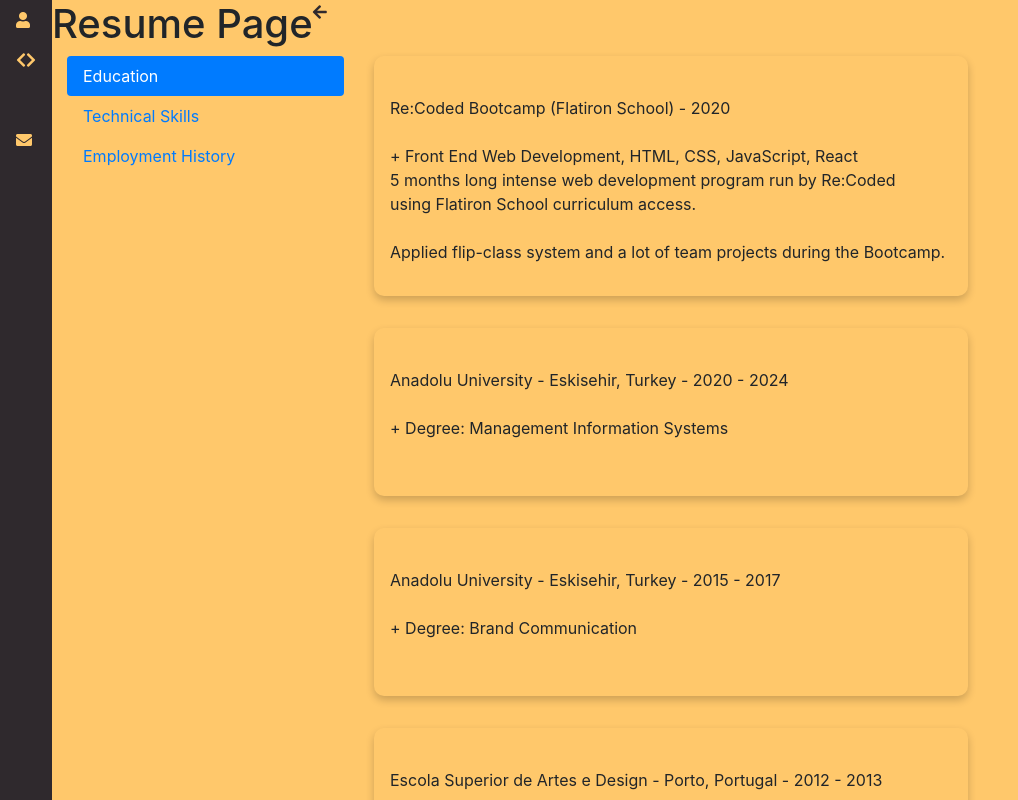
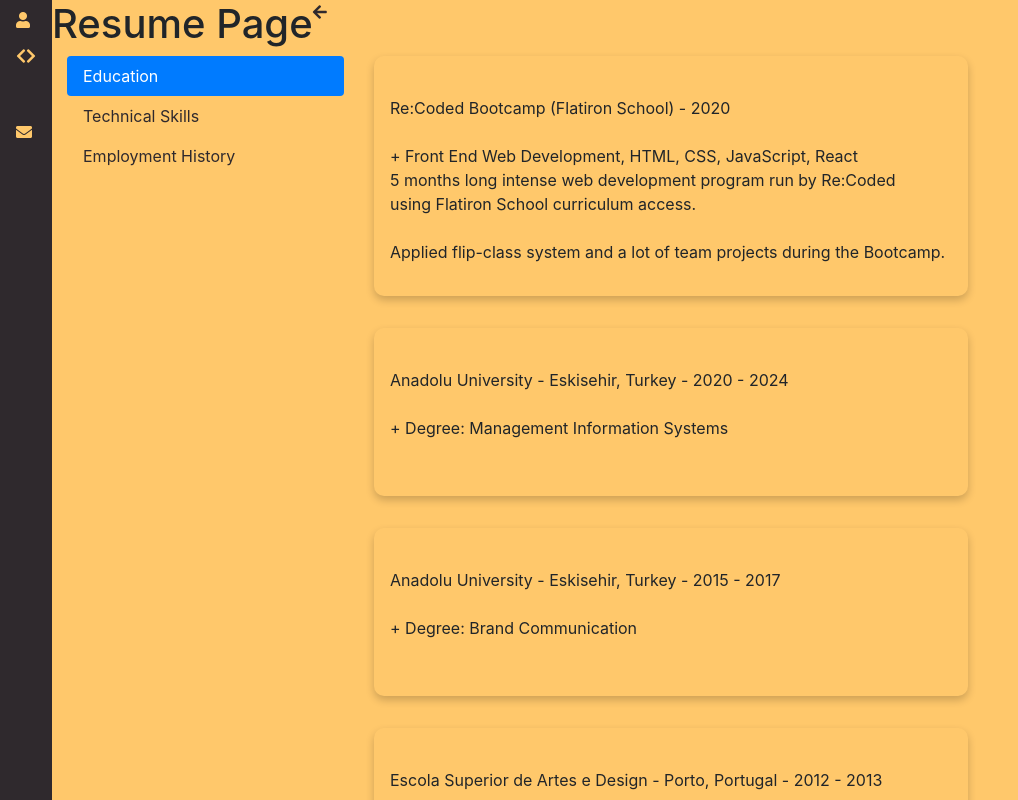
Before and after one commit to duzluk/bsurmen, a React (Create React App) app: page /resume in a window 1280 px wide. Shown: the top 800 px of the page, without its empty margins (0-1018 px from the left). Built offline with nearby package versions, Linux system fonts and the light colour scheme; some icons are missing.

Commit message:
Added ext to navbar

```diff
--- a/src/components/Home/index.jsx
+++ b/src/components/Home/index.jsx
@@ -61,7 +61,7 @@ class Home extends React.Component {
                 </a>
               </div>
             </Col>
-            <Col lg={6} xs={11}>
+            <Col md={6} xs={11}>
               <Working />
             </Col>
           </Row>
--- a/src/components/common/navBar.jsx
+++ b/src/components/common/navBar.jsx
@@ -3,16 +3,34 @@ import { Nav } from "react-bootstrap";
 import { Link } from "react-router-dom";
 import "./style.css";
 
-const navBar = () => {
+class Navbar extends React.Component {
+  state = { width: 1080, height: 0 };
+
+  updateDimensions = () => {
+    this.setState({ width: window.innerWidth, height: window.innerHeight });
+  };
+  componentDidMount() {
+    window.addEventListener("resize", this.updateDimensions);
+  }
+  componentWillUnmount() {
+    window.removeEventListener("resize", this.updateDimensions);
+  }
+
+  render() {
+    const classNav =
+      this.state.width > 769
+        ? "flex-column navBarLeft navBarLeftAlign"
+        : "justify-content-center navBarTop";
     return (
-    <Nav defaultActiveKey="/" className="flex-column navBarLeft">
+
+        <Nav defaultActiveKey="/" className={classNav}>
           <Nav.Link>
             <Link to="/about">
               <i className="fas fa-user"></i>
             </Link>
           </Nav.Link>
           <Nav.Link>
-        <Link to="/portfolio">
+            <Link to="/portfolio" className="navBarTop">
               <i className="fas fa-chevron-left"></i>
               <i className="fas fa-chevron-right"></i>
             </Link>
@@ -29,7 +47,9 @@ const navBar = () => {
             </Link>
           </Nav.Link>
         </Nav>
+
     );
-};
+  }
+}
 
-export default navBar;
+export default Navbar;
--- a/src/components/common/style.css
+++ b/src/components/common/style.css
@@ -1,11 +1,18 @@
-.navBarLeft, .navBarLeft i {
+.navBarLeft,
+.navBarLeft i {
   background: #2f292d;
   color: #ffc86b;
 }
 
-.navBarLeft {
-  height: 100vh;
+.navBarTop,
+.navBarTop i {
+  display: flex;
+  background: #2f292d;
+  color: #ffc86b;
+  overflow: auto;
+  width: 100%;
 }
+
 
 i {
   color: #2f292d;
@@ -76,7 +83,7 @@ i {
   height: 100%;
   width: 100%;
   opacity: 0;
-  transition: .5s ease;
+  transition: 0.5s ease;
   background-color: #ffc86b;
 }
 
@@ -95,7 +102,7 @@ i {
   top: 50%;
   left: 50%;
   margin-right: -50%;
-  transform: translate(-50%, -50%)
+  transform: translate(-50%, -50%);
 }
 
 .imgOverlayEdu {
@@ -105,7 +112,17 @@ i {
   top: 50%;
   left: 50%;
   margin-right: -50%;
-  transform: translate(-50%, -50%)
+  transform: translate(-50%, -50%);
+}
+
+.resume a,
+.resume a:focus,
+.resume a:hover {
+  color: #2f292d;
+}
+
+.resume a:hover {
+  color: gray;
 }
 
 .new-line {
--- a/src/components/common/tabs.jsx
+++ b/src/components/common/tabs.jsx
@@ -12,8 +12,8 @@ const Tabs = ({
   return (
     <Tab.Container id="left-tabs-example" defaultActiveKey="first">
       <Row>
-        <Col sm={3}>
-          <Nav variant="pills" className="flex-column">
+        <Col sm={12} md={3}>
+          <Nav variant="pills" className="flex-column resume" >
             <Nav.Item>
               <Nav.Link eventKey="first">{tabName1}</Nav.Link>
             </Nav.Item>
@@ -25,7 +25,7 @@ const Tabs = ({
             </Nav.Item>
           </Nav>
         </Col>
-        <Col sm={9}>
+        <Col sm={12} md={9}>
           <Tab.Content>
             <Tab.Pane eventKey="first">{content1}</Tab.Pane>
             <Tab.Pane eventKey="second">{content2}</Tab.Pane>
--- a/src/index.css
+++ b/src/index.css
@@ -4,7 +4,8 @@ html, body {
   box-sizing: border-box;
   background: #ffc86b !important;
   font-family: "Poppins", sans-serif;
-  width: 100vw;
+  width: 100%;
+  height: 100%;
 }
 
 
```
Lines whose indentation alone changed are shown as unchanged.
